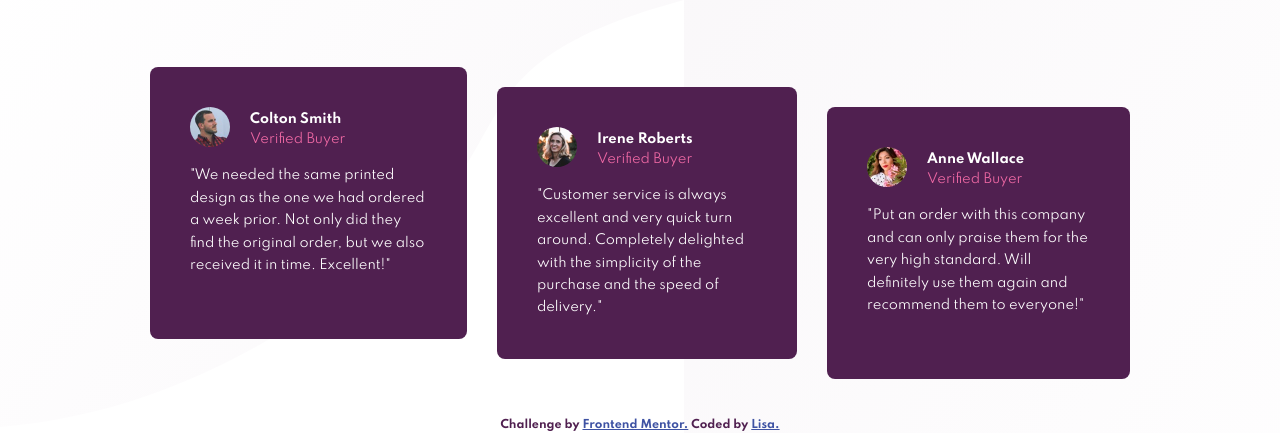
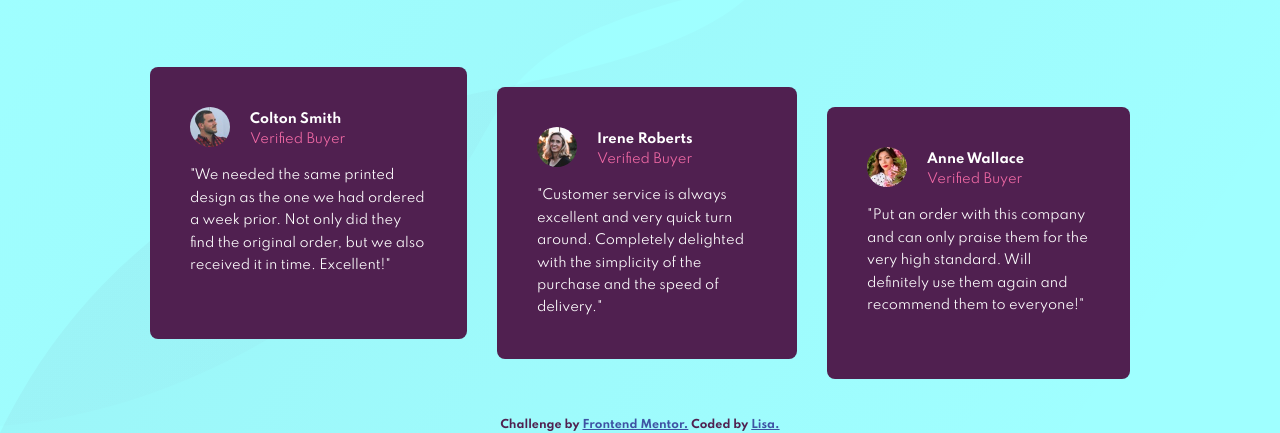
Before and after one commit to CrypticMango/social-proof-section, a plain HTML site: page index.html in a window 1280 px wide. Shown: the part 367-800 px from the top of the page. Drawn offline with Linux system fonts and the light colour scheme.

Commit message:
added desktop backgrounds

```diff
--- a/style.css
+++ b/style.css
@@ -119,6 +119,8 @@ p {
 
 	body {
 		margin: 0px 150px;
+		background-color: rgba(0, 255, 255, 0.377);
+		background-image: url(/images/bg-pattern-top-desktop.svg), url(/images/bg-pattern-bottom-desktop.svg);
 	}
 
 	h1 {
```
